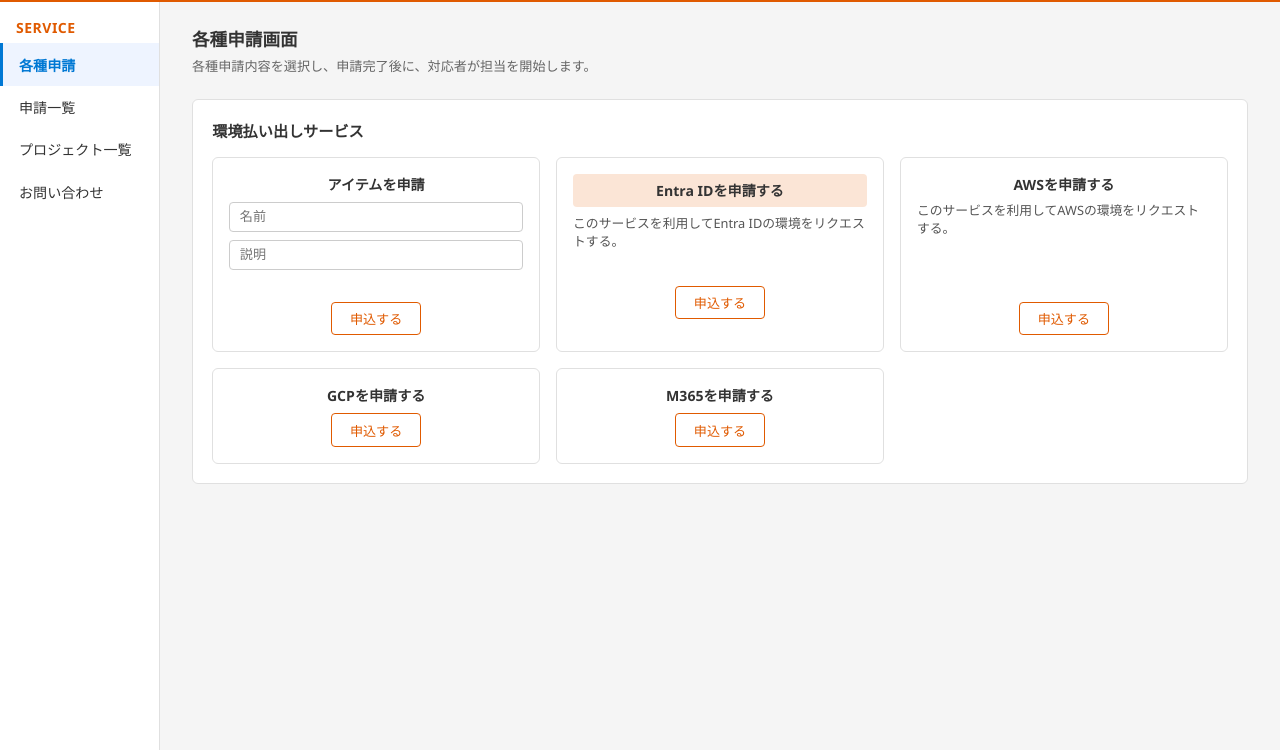
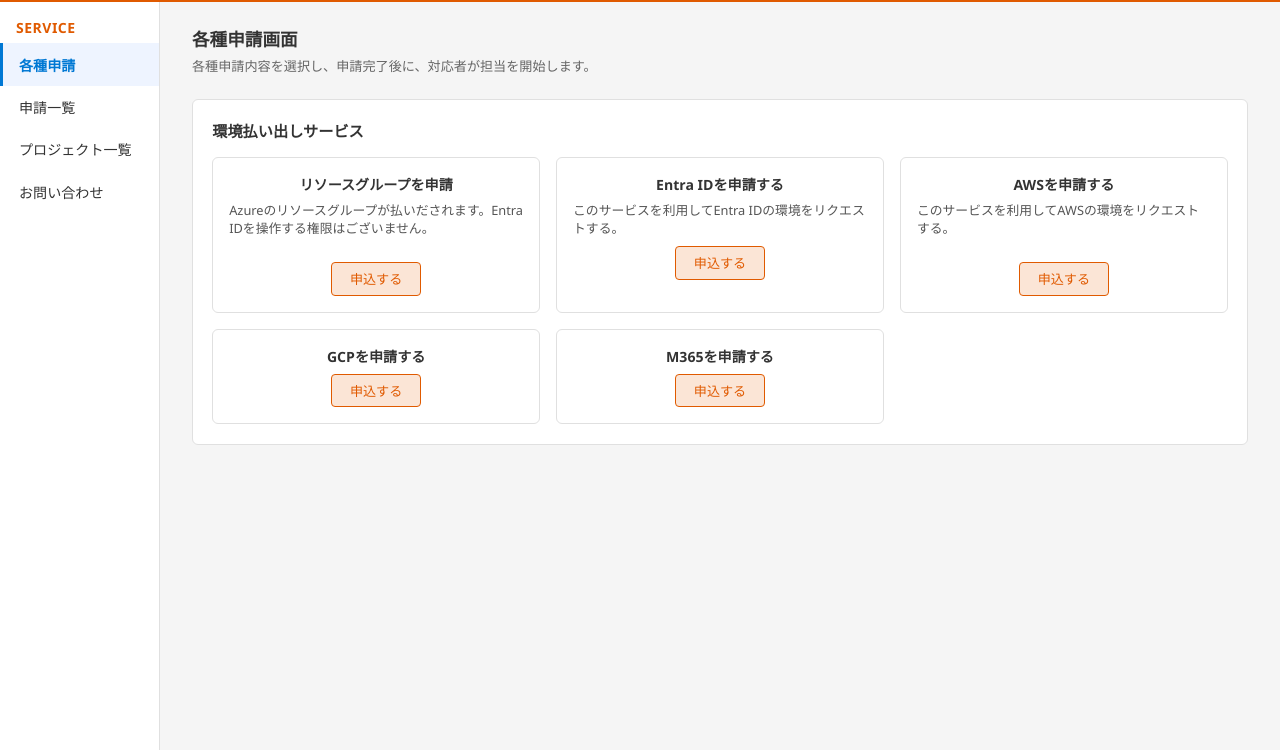
Before and after one commit to GeraldOliverAvanade/PortalCreation, a website: page public/index.html in a window 1280 px wide. Shown: the part 50-800 px from the top of the page. Drawn offline with Linux system fonts and the light colour scheme.

Commit message:
update button color to light orange

```diff
--- a/public/css/style.css
+++ b/public/css/style.css
@@ -159,7 +159,7 @@
 .apply-btn {
   margin-top: auto;
   padding: 0.4rem 1rem;
-  background: white;
+  background: #fbe5d6;
   color: #e05a00;
   border: 1px solid #e05a00;
   border-radius: 4px;
--- a/public/index.html
+++ b/public/index.html
@@ -34,17 +34,13 @@
         <div class="card-grid">
 
           <div class="service-card">
-            <h4>アイテムを申請</h4>
-            <form id="item-form">
-              <input type="text" id="item-name" placeholder="名前" required />
-              <input type="text" id="item-desc" placeholder="説明" />
-              <p id="form-message"></p>
-              <button type="submit" class="apply-btn">申込する</button>
-            </form>
+            <h4>リソースグループを申請</h4>
+            <p class="card-desc">Azureのリソースグループが払いだされます。Entra IDを操作する権限はございません。</p>
+            <button class="apply-btn">申込する</button>
           </div>
 
           <div class="service-card">
-            <h4 class="entra-header">Entra IDを申請する</h4>
+            <h4>Entra IDを申請する</h4>
             <p class="card-desc">このサービスを利用してEntra IDの環境をリクエストする。</p>
             <button id="load-btn" class="apply-btn">申込する</button>
             <ul id="items-list"></ul>
```
